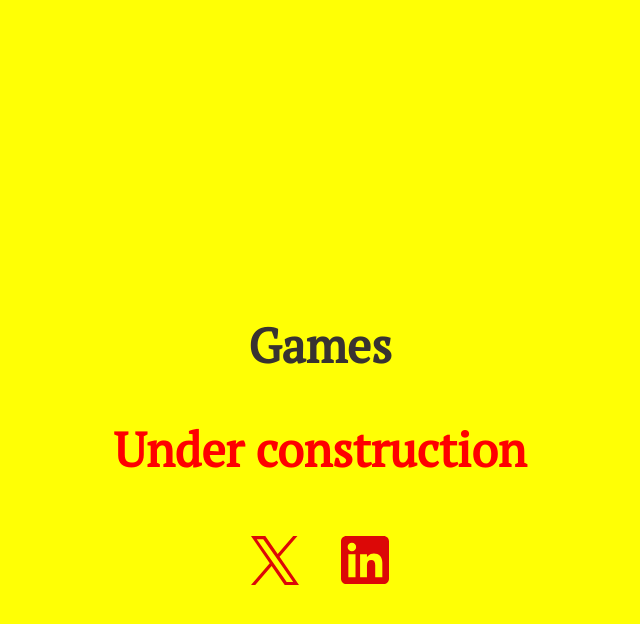
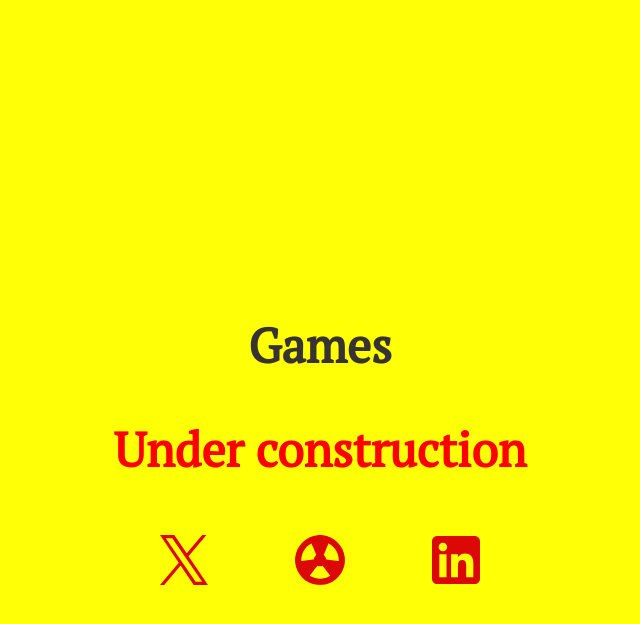
Before and after one commit to lscown/lscown.github.io, a Jekyll site: the page built from games.html, in a window 1280 px wide. Shown: the top 624 px of the page, without its empty margins (320-960 px from the left). Built offline with Jekyll 4.4.1, drawn with Linux system fonts in a browser that asks for light colours.

```diff
--- a/_includes/footer.html
+++ b/_includes/footer.html
@@ -2,6 +2,10 @@
   <div class="section-body">
     <a href="https://X.com/ohyeah_dot_wad" target="_blank"
       ><img alt="X logo" src="assets/logos/logo.svg" />
+    </a>
+
+    <a href="/games" target="_blank"
+      ><img alt="Games" src="assets/logos/radioactive.svg" />
     </a>
 
     <a href="https://www.linkedin.com/in/lachlan-scown-74a6b595" target="_blank"
--- a/_sass/components/_home-container.scss
+++ b/_sass/components/_home-container.scss
@@ -31,15 +31,25 @@
 
   footer {
     margin: 0 auto;
+    width: 100%;
+    max-width: 350px;
 
     .section-body {
       text-align: center;
+      display: flex;
+      justify-content: space-between;
 
       a {
         color: #dc0807;
         font-family: "PT Serif";
         text-decoration: none;
         margin: 0 15px;
+
+        &:nth-of-type(2) {
+          img {
+            width: 3.4rem;
+          }
+        }
 
         img {
           width: 3rem;
```
Also changed, not shown: firebase.json (added, +10 -0 lines), assets/logos/radioactive.svg (added), 2 other files.
